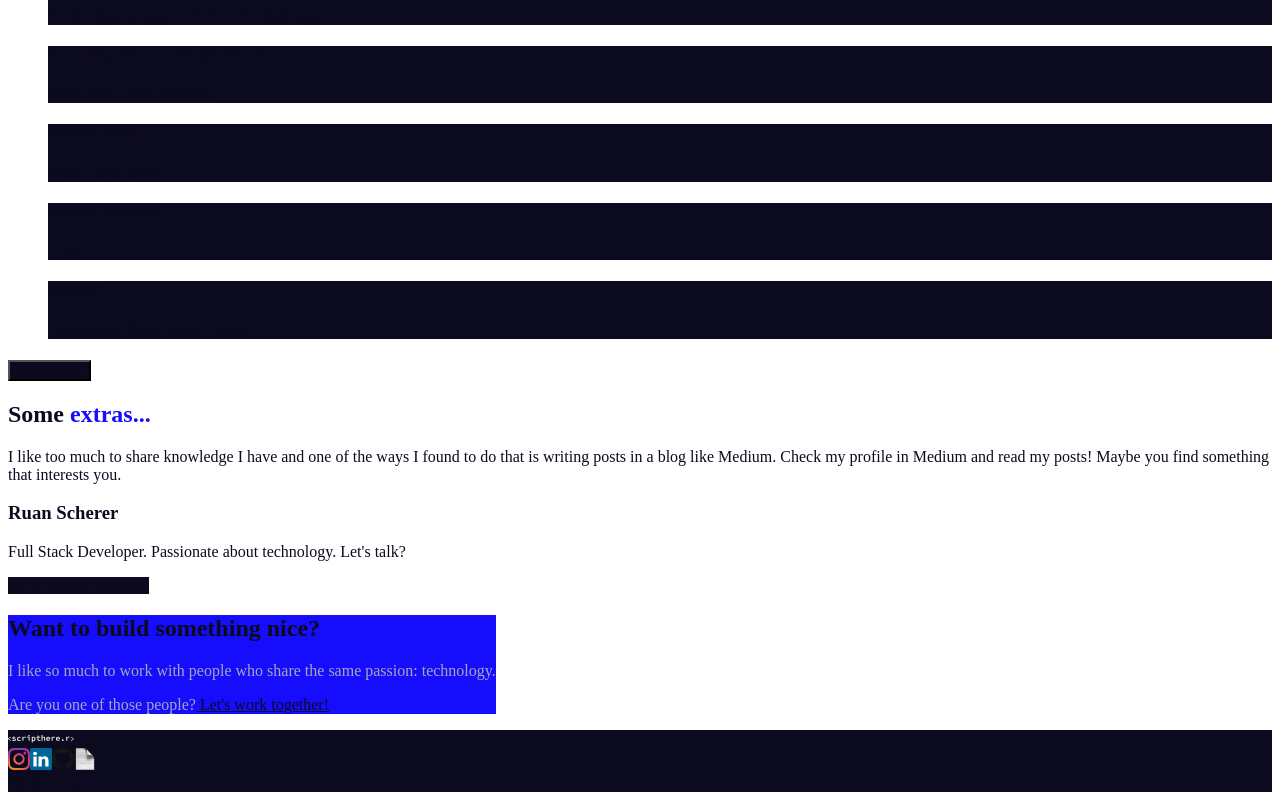
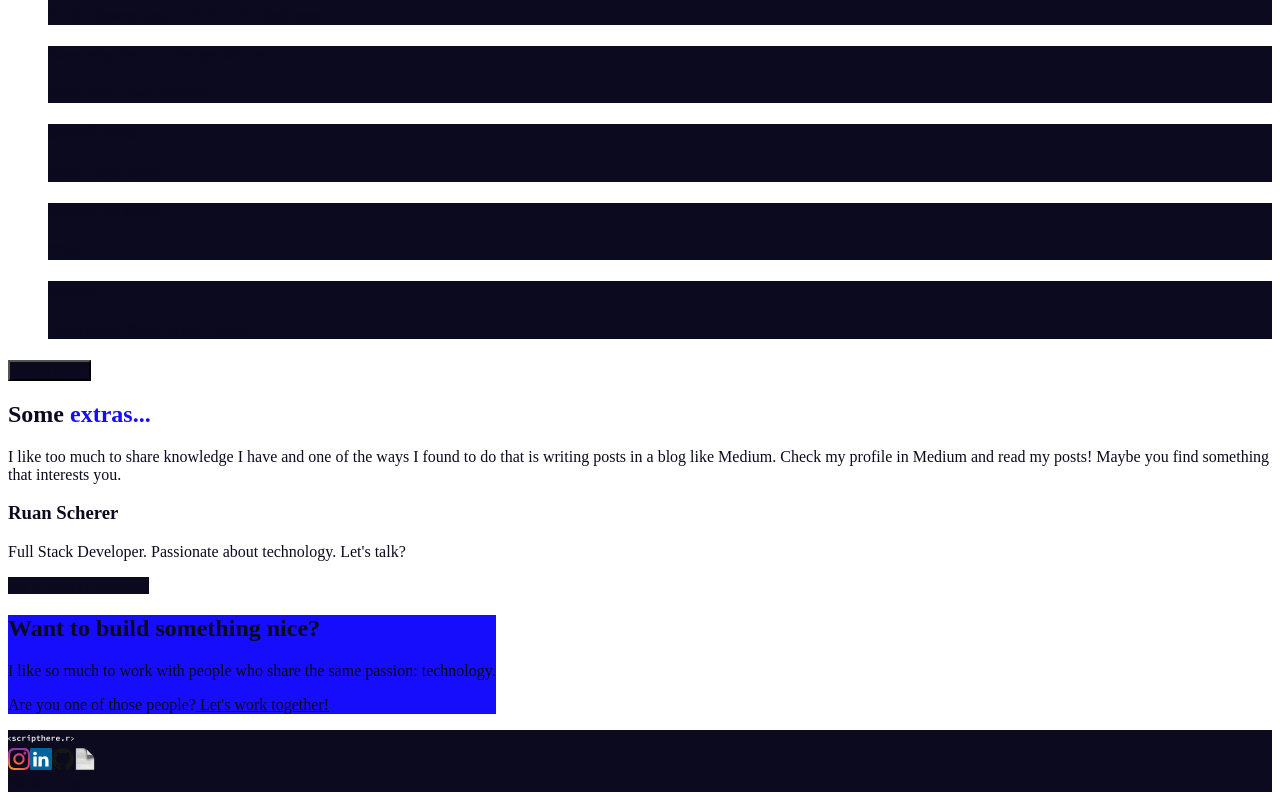
Before and after one commit to RuanScherer/my-site, a Next.js app: page / in a window 1280 px wide. Shown: the part 3428-4228 px from the top of the page. Built offline with nearby package versions, Linux system fonts and the light colour scheme.

Commit message:
fix: text color

```diff
--- a/components/WorkTogether.js
+++ b/components/WorkTogether.js
@@ -14,12 +14,12 @@ const WorkTogether = () => {
             Want to build something nice?
           </h1>
 
-          <div className="space-y-4 md:space-y-2 text-gray-100">
-            <p className="text-base md:text-lg xl:text-xl text-center text-gray-100 leading-relaxed font-medium">
+          <div className="space-y-4 md:space-y-2">
+            <p className="text-base md:text-lg xl:text-xl text-center text-gray-50 leading-relaxed font-medium">
               I like so much to work with people who share the same passion: technology.
             </p>
 
-            <p className="text-base md:text-lg xl:text-xl text-center text-gray-100 leading-relaxed font-medium">
+            <p className="text-base md:text-lg xl:text-xl text-center text-gray-50 leading-relaxed font-medium">
               Are you one of those people?
               <Link href="https://wa.link/tgjlij">
                 <a className="font-bold hover:opacity-80 transition">
```
